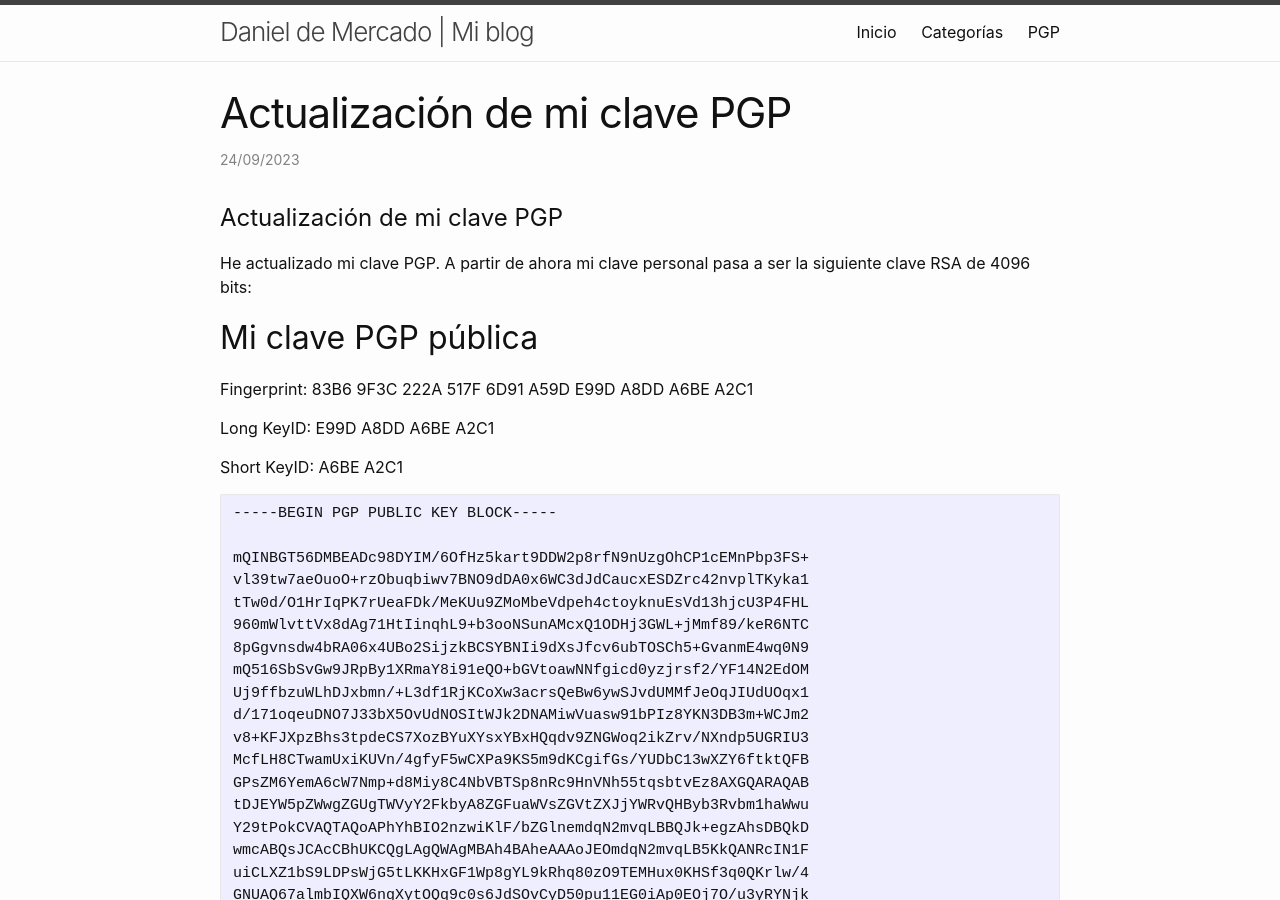
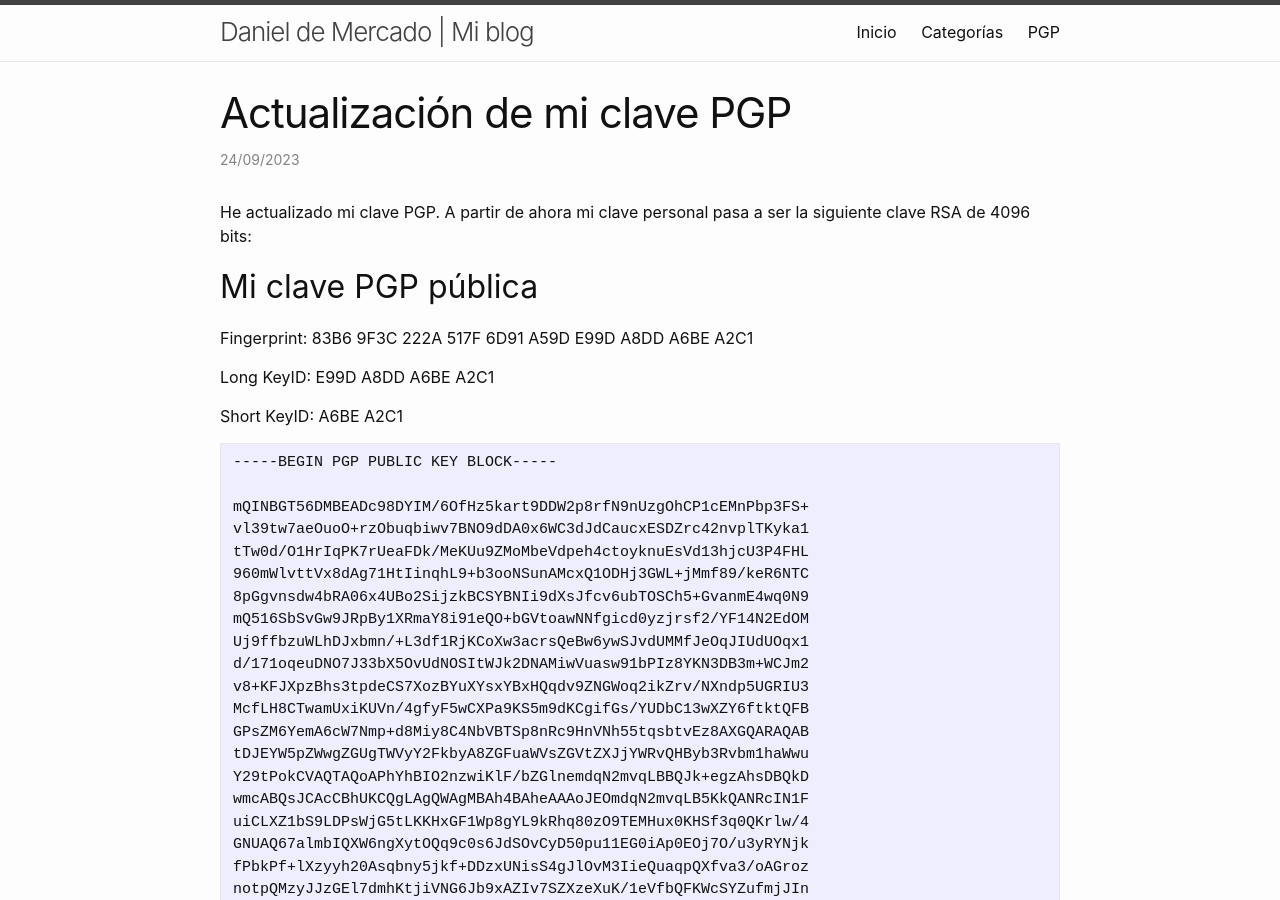
Before and after one commit to danieldemercado/mi-blog, a Jekyll site: the page built from _posts/2023-09-24-actualizacon-clave-pgp.markdown, in a window 1280 px wide and 900 px high. Built offline with Jekyll 4.4.1, drawn with Linux system fonts in a browser that asks for light colours; comment, search, counter and statistics services are not loaded.

Commit message:
Update 2023-09-24-actualizacon-clave-pgp.markdown

```diff
--- a/_posts/2023-09-24-actualizacon-clave-pgp.markdown
+++ b/_posts/2023-09-24-actualizacon-clave-pgp.markdown
@@ -6,7 +6,6 @@ category: Criptografía
 permalink: /criptografia/:day-:month-:year/:title:output_ext
 comments: true
 ---
-# Actualización de mi clave PGP
 
 He actualizado mi clave PGP. A partir de ahora mi clave personal pasa a ser la siguiente clave RSA de 4096 bits:
 
```
